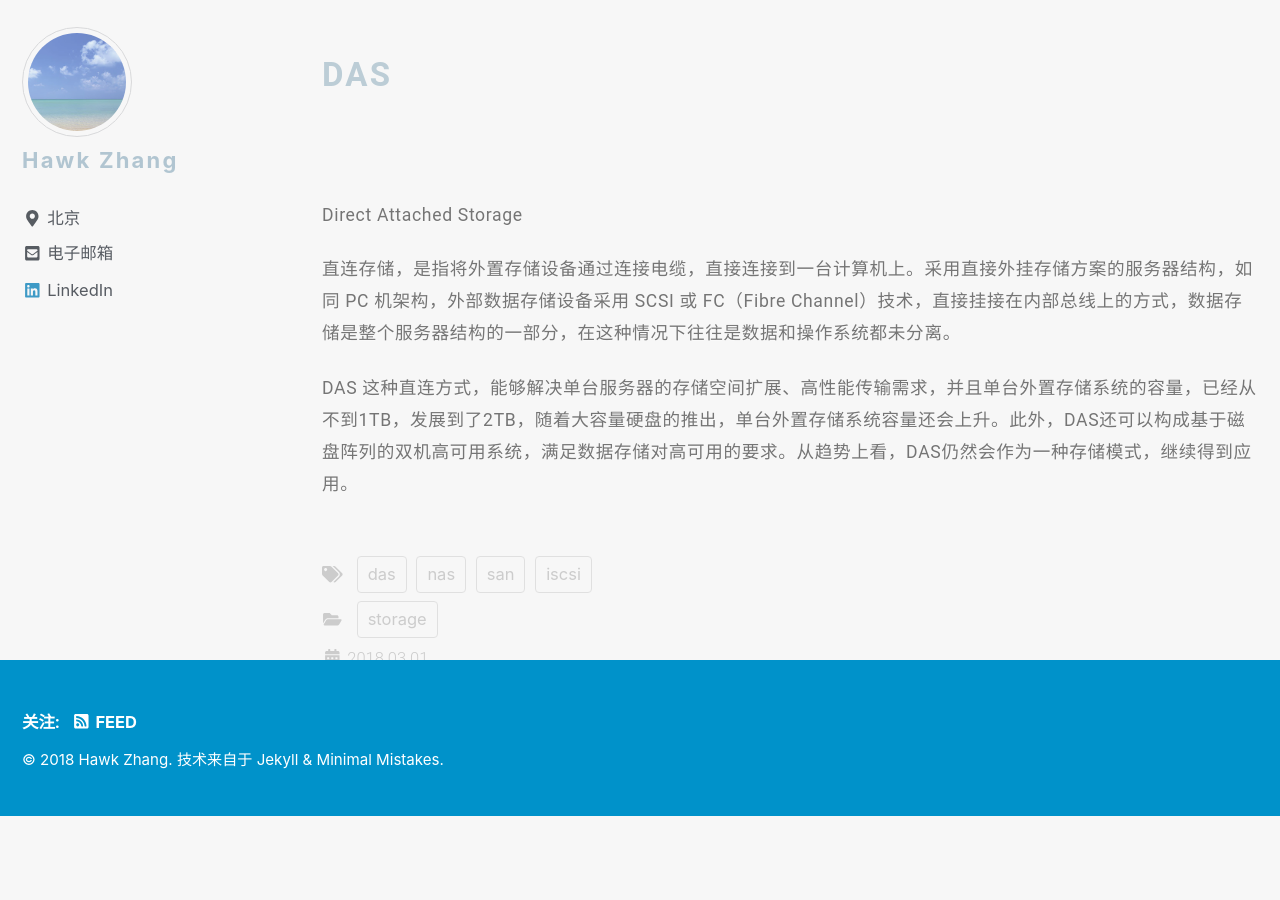
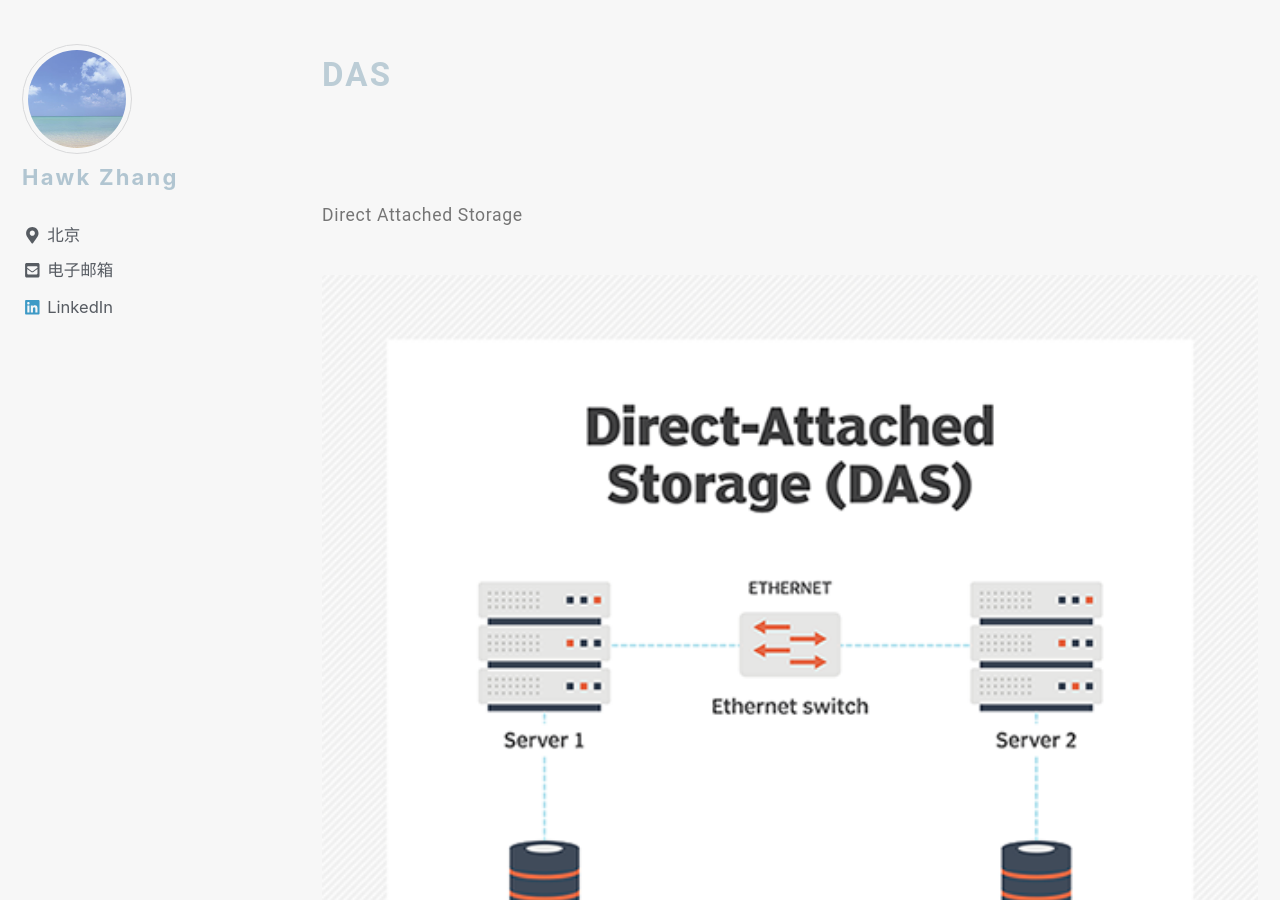
Before and after one commit to narru888/linotes_note, a Jekyll site: the page built from _posts/storage/2018-03-01-das.nas.san.md, in a window 1280 px wide and 900 px high, scrolled down 618 px. Built offline with Jekyll 4.4.1, drawn with Linux system fonts in a browser that asks for light colours; nearby versions of some CDN libraries; a script that is not in the unit is left out; before the commit the page ends 1434 px from its top, so only the background shows below that.

Commit message:
update on 2018-11-20 21:26:02 CST

```diff
--- a/_posts/storage/2018-03-01-das.nas.san.md
+++ b/_posts/storage/2018-03-01-das.nas.san.md
@@ -17,6 +17,15 @@ header:
 
 Direct Attached Storage
 
+{% include figure image_path="/assets/images/storage-das.png" alt="" %}
+
 直连存储，是指将外置存储设备通过连接电缆，直接连接到一台计算机上。采用直接外挂存储方案的服务器结构，如同 PC 机架构，外部数据存储设备采用 SCSI 或 FC（Fibre Channel）技术，直接挂接在内部总线上的方式，数据存储是整个服务器结构的一部分，在这种情况下往往是数据和操作系统都未分离。
 
 DAS 这种直连方式，能够解决单台服务器的存储空间扩展、高性能传输需求，并且单台外置存储系统的容量，已经从不到1TB，发展到了2TB，随着大容量硬盘的推出，单台外置存储系统容量还会上升。此外，DAS还可以构成基于磁盘阵列的双机高可用系统，满足数据存储对高可用的要求。从趋势上看，DAS仍然会作为一种存储模式，继续得到应用。
+
+
+
+
+
+
+{% include figure image_path="/assets/images/das.nas.san.png" alt="" %}
```
Also changed, not shown: assets/images/das.nas.san.png (added).
